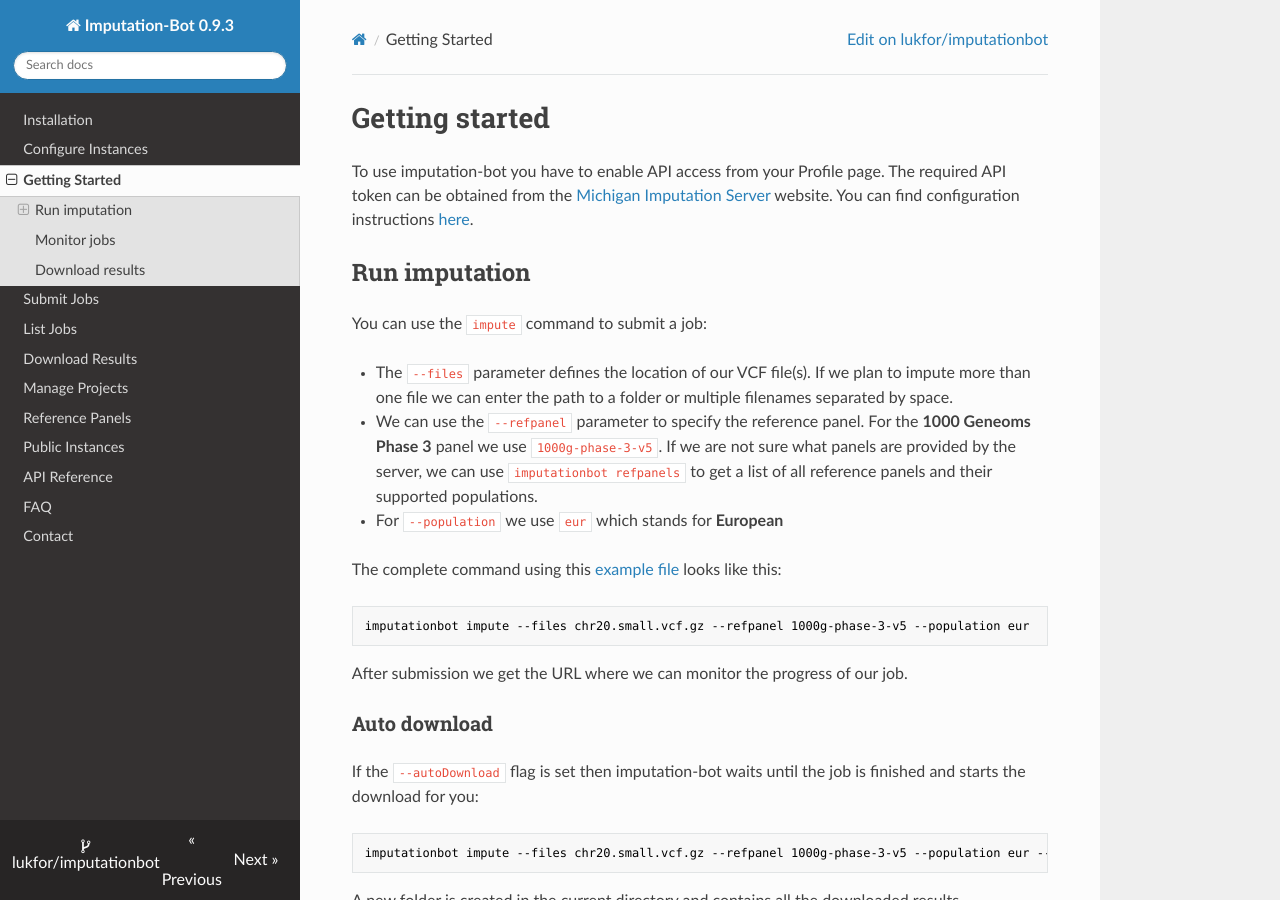
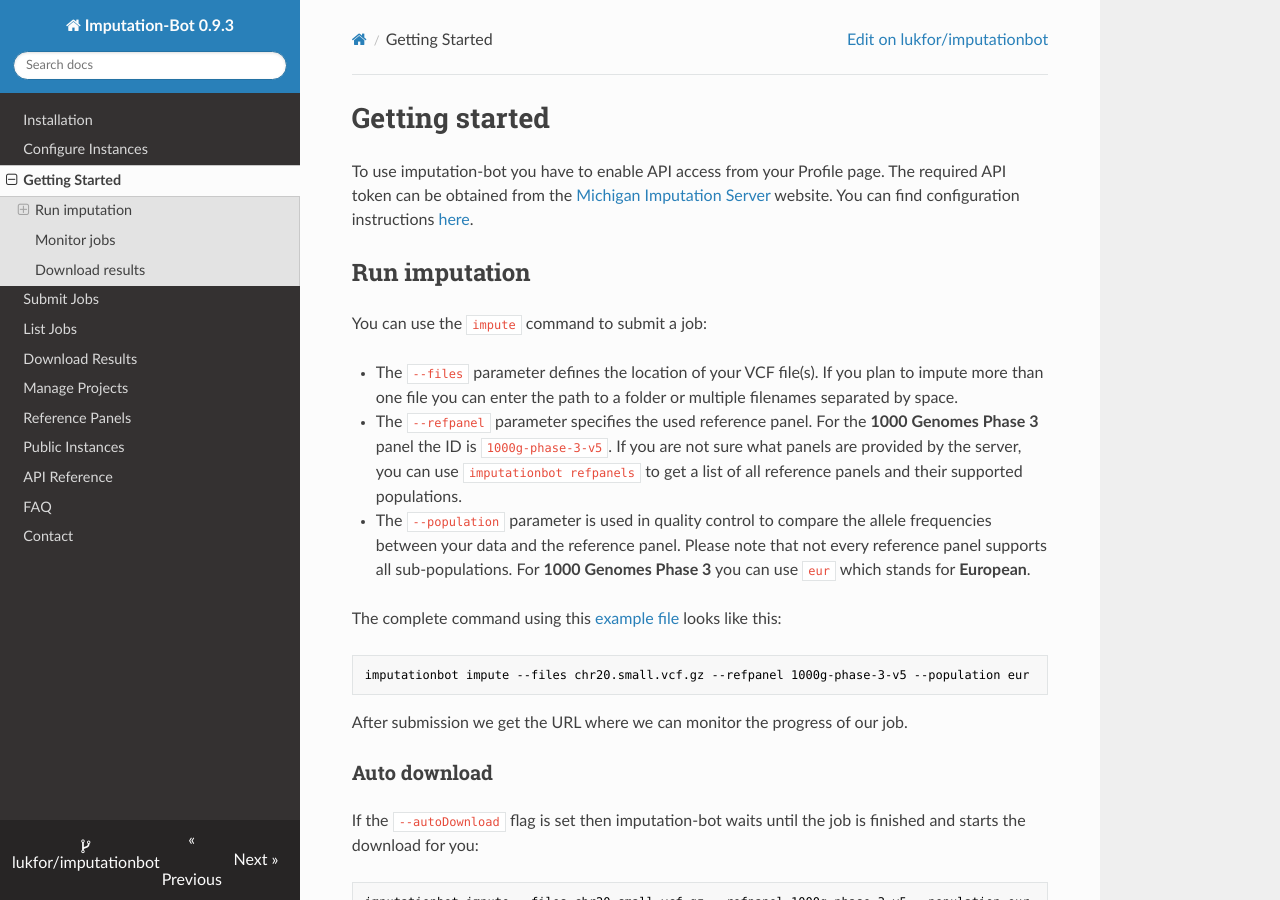
Before and after one commit to lukfor/imputationbot, an MkDocs documentation site: the page built from docs/getting-started.md, in a window 1280 px wide and 900 px high. Built offline with MkDocs 1.6.1, drawn with Linux system fonts in a browser that asks for light colours; nearby versions of some CDN libraries; old or Windows-style settings are respelled for this version of MkDocs.

Commit message:
Update typos in docs

````diff
--- a/docs/getting-started.md
+++ b/docs/getting-started.md
@@ -1,15 +1,15 @@
 # Getting started
 
-To use imputation-bot you have to enable API access from your Profile page. The required API token can be obtained from the [Michigan Imputation Server](https://imputationserver.sph.umich.edu) website. You can find configuration instructions  [here](instances).
+To use imputation-bot you have to enable API access from your Profile page. The required API token can be obtained from the [Michigan Imputation Server](https://imputationserver.sph.umich.edu) website. You can find configuration instructions [here](/instances).
 
 
 ## Run imputation
 
 You can use the `impute` command to submit a job:
 
-- The `--files` parameter defines the location of our VCF file(s). If we plan to impute more than one file we can enter the path to a folder or multiple filenames separated by space.
-- We can use the `--refpanel` parameter to specify the reference panel. For the **1000 Geneoms Phase 3** panel we use `1000g-phase-3-v5`. If we are not sure what panels are provided by the server, we can use `imputationbot refpanels` to get a list of all reference panels and their supported populations.
-- For `--population` we use `eur` which stands for **European**
+- The `--files` parameter defines the location of your VCF file(s). If you plan to impute more than one file you can enter the path to a folder or multiple filenames separated by space.
+- The `--refpanel` parameter specifies the used reference panel. For the **1000 Genomes Phase 3** panel the ID is `1000g-phase-3-v5`. If you are not sure what panels are provided by the server, you can use `imputationbot refpanels` to get a list of all reference panels and their supported populations.
+- The `--population` parameter is used in quality control to compare the allele frequencies between your data and the reference panel. Please note that not every reference panel supports all sub-populations. For **1000 Genomes Phase 3** you can use `eur` which stands for **European**.
 
 The complete command using this [example file](https://github.com/lukfor/imputationserver-ashg20/raw/main/files/chr20.R50.merged.1.330k.recode.small.vcf.gz) looks like this:
 
@@ -50,7 +50,7 @@ imputationbot impute --files folder/with/vcf-files --refpanel 1000g-phase-3-v5 -
 imputationbot impute --files folder/*.vcf.gz --refpanel 1000g-phase-3-v5 --population eur
 ```
 
-Learn more about the `impute` command [here](submit-jobs).
+Learn more about the `impute` command [here](/submit-jobs).
 
 ## Monitor jobs
 
@@ -66,7 +66,7 @@ To get more details about our job, we can use the `jobs` command followed by the
 imputationbot jobs job-XXXXXXXX-XXXXXX-XXX
 ```
 
-Learn more about the `jobs` command [here](list-jobs).
+Learn more about the `jobs` command [here](/list-jobs).
 
 ## Download results
 
@@ -84,4 +84,4 @@ You can provide imputation-bot the password we sent you via email and it decrypt
 imputationbot download job-XXXXXXXX-XXXXXX-XXX --password MYPASSWORD
 ```
 
-Learn more about the `download` command [here](download-results).
+Learn more about the `download` command [here](/download-results).
````
Also changed, not shown: docs/faq.md (+1 -1 lines), docs/instances.md (+3 -3 lines), docs/submit-jobs.md (+3 -3 lines).
